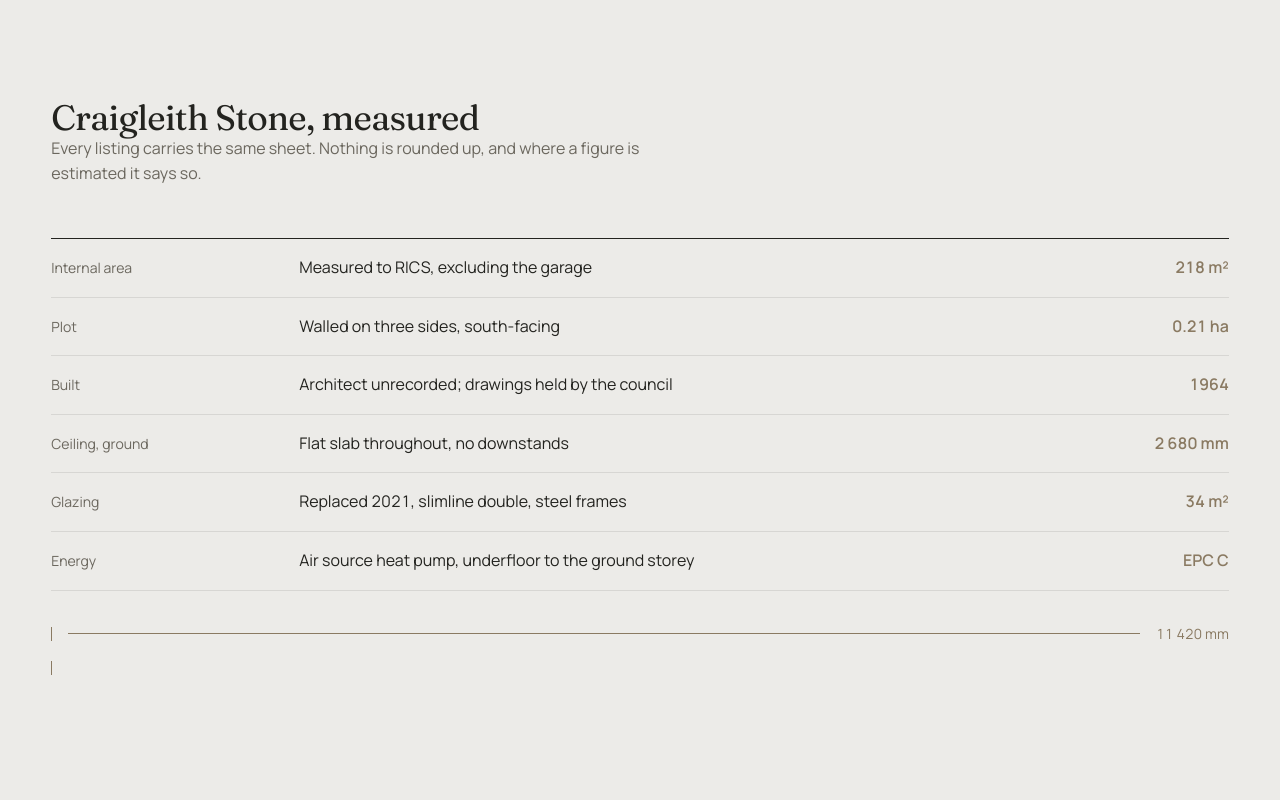
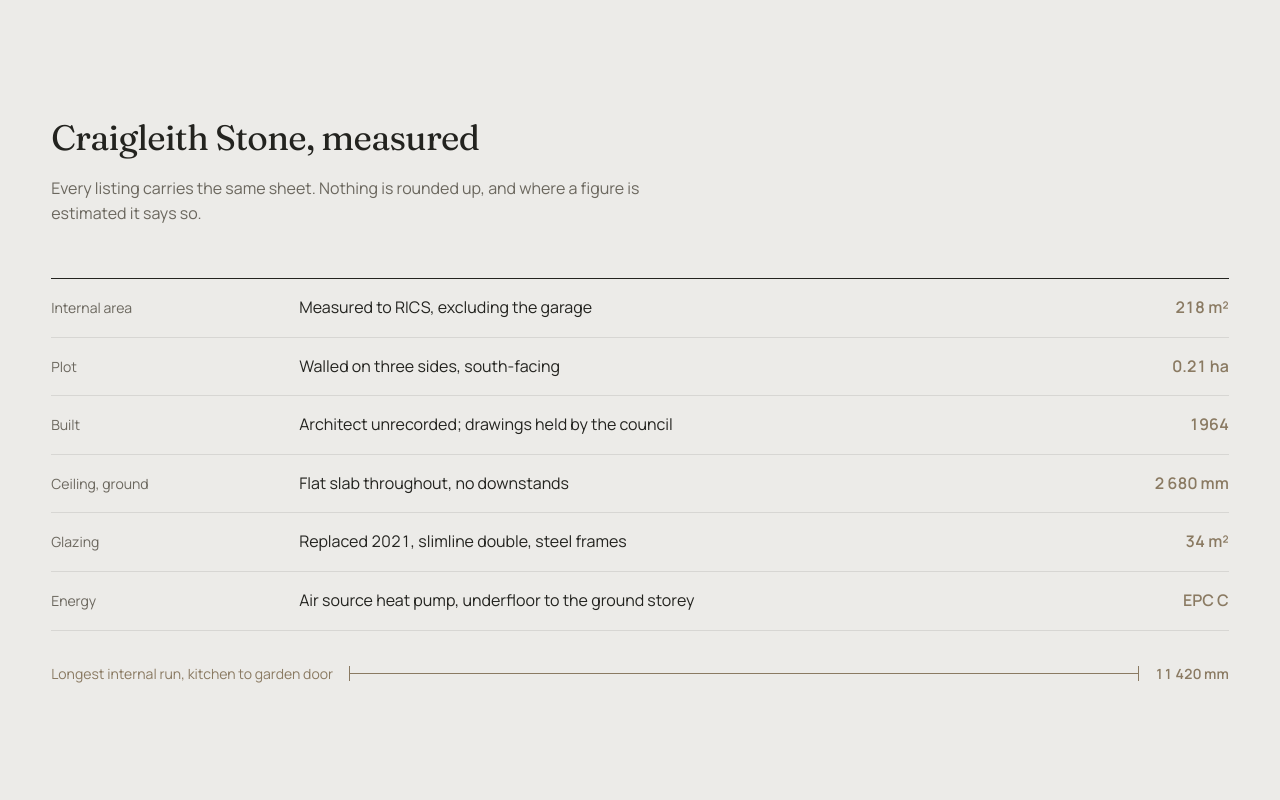
Before and after one commit to RY9901/web-design-lab, a website: page themes/004-sable/index.html in a window 1280 px wide. Shown: the part 1420-2220 px from the top of the page. Drawn offline with Linux system fonts and the light colour scheme.

Commit message:
Sable: a dimension line that actually reads, and air under the heads
The label sat inside the span that draws the rule, which is set to font-size
zero, so it was invisible — and the two end ticks were pseudo-elements on the
grid container, so they counted as grid items and stacked at one end. The rule
is its own element now and carries both ticks.

Section heads sat directly on their paragraph with no gap.

```diff
--- a/themes/004-sable/index.html
+++ b/themes/004-sable/index.html
@@ -140,7 +140,11 @@
             <p class="spec__fig">EPC C</p>
           </div>
         </div>
-        <p class="dim"><span>Longest internal run, kitchen to garden door</span>11 420 mm</p>
+        <p class="dim">
+          <span class="dim__label">Longest internal run, kitchen to garden door</span>
+          <span class="dim__rule"></span>
+          <b class="dim__fig">11 420 mm</b>
+        </p>
       </div>
     </section>
 
--- a/themes/004-sable/theme.css
+++ b/themes/004-sable/theme.css
@@ -58,6 +58,8 @@
   .section > .wrap + .wrap { margin-block-start: clamp(var(--space-10), 4vw, var(--space-16)); }
 
   .display { font-weight: 400; }
+  .display--section + .prose,
+  .display--section + p { margin-block-start: var(--space-5); }
   h1, h2, h3 { text-wrap: balance; overflow-wrap: break-word; min-width: 0; }
 
   /* Fraunces is a variable face; low optical size keeps it warm rather than
@@ -152,7 +154,7 @@
   /* the measured rule: a drawing's dimension line, in CSS */
   .dim {
     display: grid;
-    grid-template-columns: auto 1fr auto;
+    grid-template-columns: auto minmax(0, 1fr) auto;
     gap: var(--space-4);
     align-items: center;
     color: var(--c-accent);
@@ -160,9 +162,20 @@
     font-variant-numeric: tabular-nums;
     margin-block-start: var(--space-8);
   }
-  .dim::before,
-  .dim::after { content: ""; display: block; width: 1px; height: 0.9rem; background: currentColor; }
-  .dim span { border-block-start: 1px solid currentColor; height: 1px; font-size: 0; }
+  .dim__rule { position: relative; height: 1px; background: currentColor; }
+  /* The ticks that close a dimension line, one at each end. */
+  .dim__rule::before,
+  .dim__rule::after {
+    content: "";
+    position: absolute;
+    top: -0.45rem;
+    width: 1px;
+    height: 0.9rem;
+    background: currentColor;
+  }
+  .dim__rule::before { inset-inline-start: 0; }
+  .dim__rule::after { inset-inline-end: 0; }
+  .dim__fig { font-weight: 600; }
 
   /* --- listings ----------------------------------------------------------- */
   .listings { display: grid; gap: clamp(var(--space-8), 3vw, var(--space-12)); }
```
